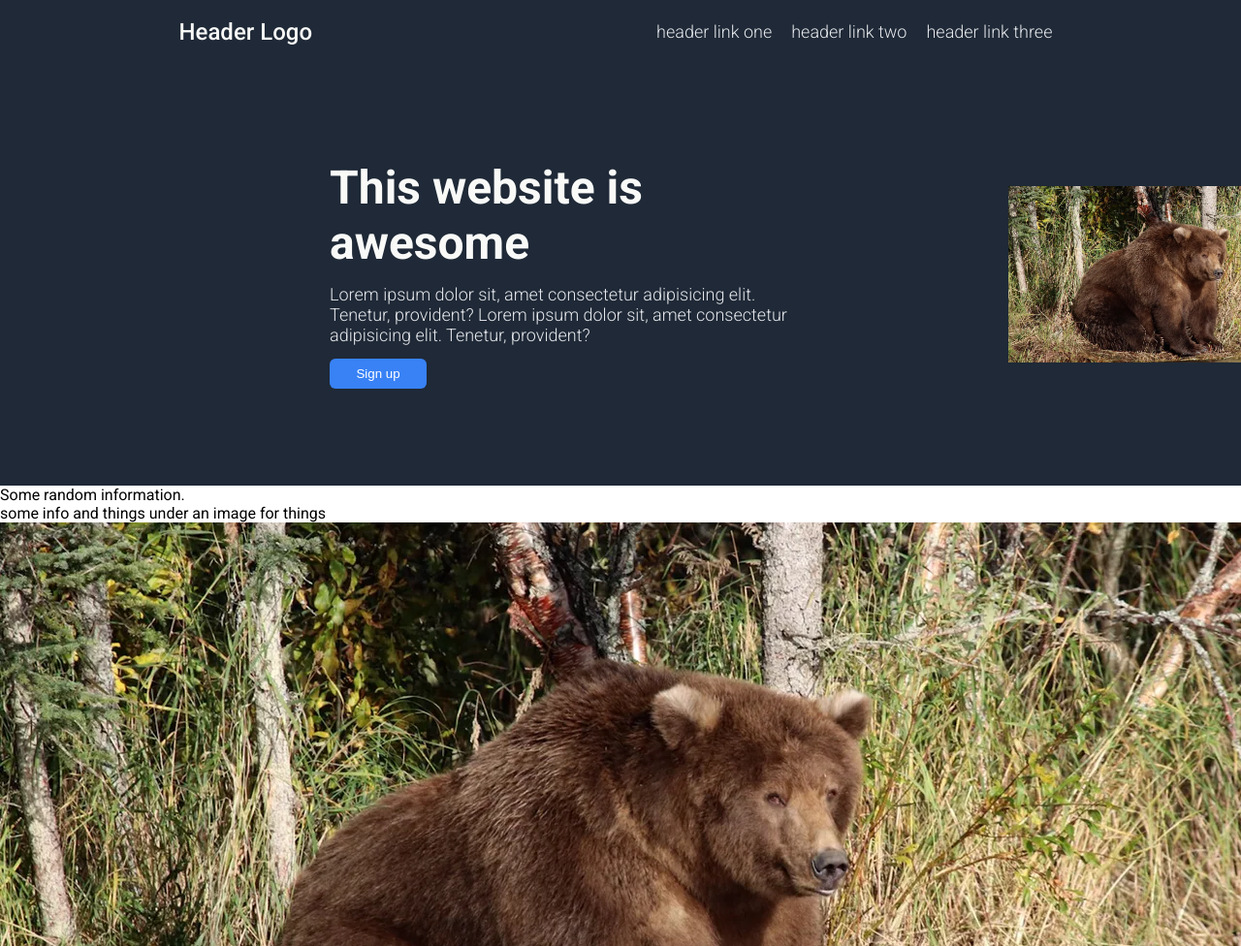
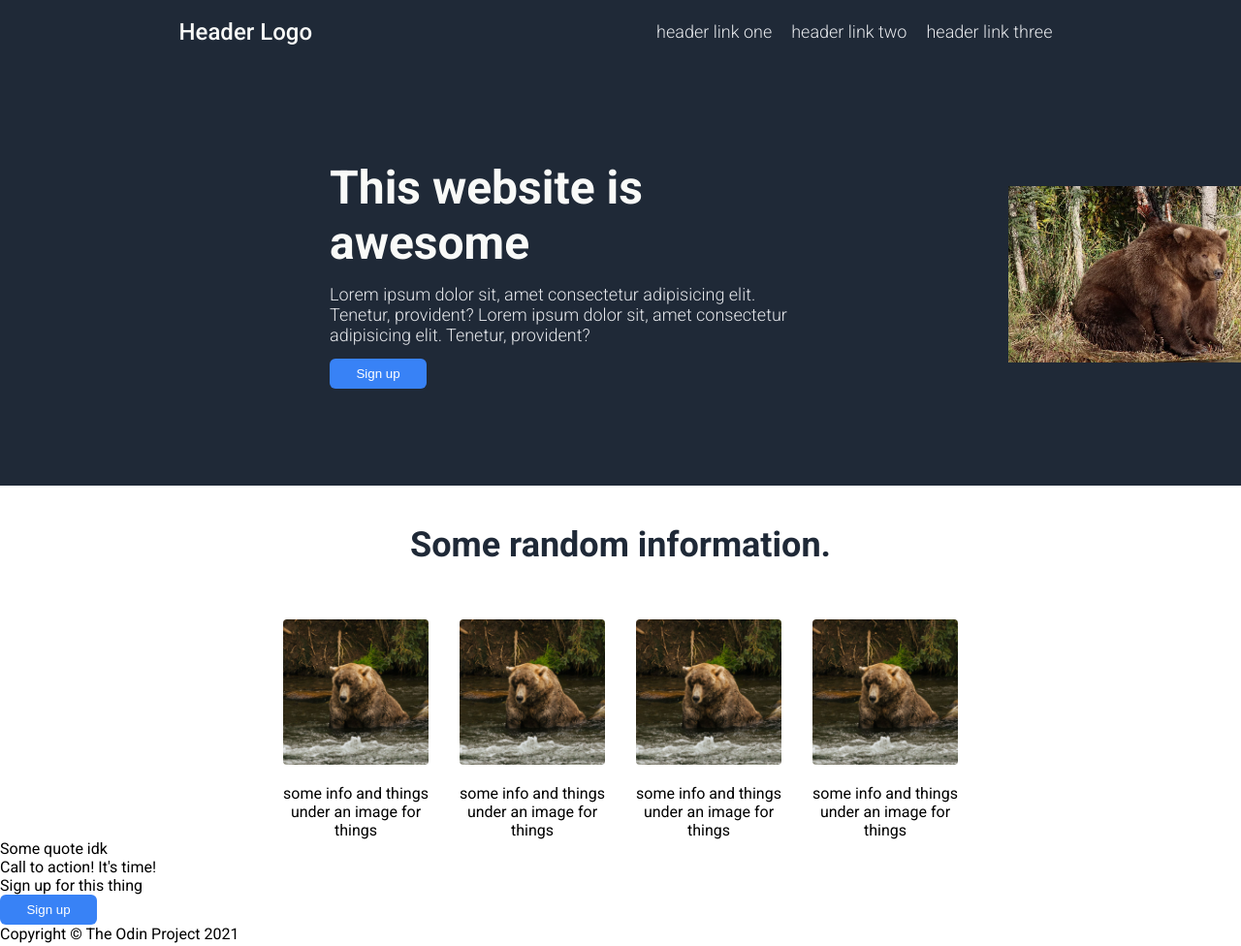
Before and after one commit to naailah-b/odin-landing-page, a plain HTML site: page index.html in a window 1280 px wide. Shown: the top 976 px of the page at 97% size. Drawn offline with Linux system fonts and the light colour scheme.

Commit message:
new bear image added and cards finished
git status
ok

```diff
--- a/index.html
+++ b/index.html
@@ -38,20 +38,20 @@
     <div id="cards-header">Some random information.</div>
     <div class="cards">
         <div class="card">
-            <div class="text">some info and things under an image for things</div>
-            <img src="images/fatty.jpg" alt="picture of tiny fat bear">
+            <img src="images/square-bear.jpeg" alt="picture of tiny fat bear">
+            <div class="card-text">some info and things under an image for things</div>
         </div>
         <div class="card">
-            <div class="text">some info and things under an image for things</div>
-            <img src="images/fatty.jpg" alt="picture of tiny fat bear">
+            <img src="images/square-bear.jpeg" alt="picture of tiny fat bear">
+            <div class="card-text">some info and things under an image for things</div>
         </div>
         <div class="card">
-            <div class="text">some info and things under an image for things</div>
-            <img src="images/fatty.jpg" alt="picture of tiny fat bear">
+            <img src="images/square-bear.jpeg" alt="picture of tiny fat bear">
+            <div class="card-text">some info and things under an image for things</div>
         </div>
         <div class="card">
-            <div class="text">some info and things under an image for things</div>
-            <img src="images/fatty.jpg" alt="picture of tiny fat bear">
+            <img src="images/square-bear.jpeg" alt="picture of tiny fat bear">
+            <div class="card-text">some info and things under an image for things</div>
         </div>
     </div>
 
--- a/style.css
+++ b/style.css
@@ -1,4 +1,3 @@
-
 body {
   display: flex;
   flex-direction: column;
@@ -20,6 +19,24 @@ body {
   font-size: 24px;
   color: #f9faf8;
   font-weight: 500;
+}
+
+a {
+  color: #e5e7eb;
+  text-decoration: none;
+}
+
+ul {
+  padding: 0;
+  margin: 0;
+  display: flex;
+}
+
+li {
+  padding: 10px;
+  list-style: none;
+  font-size: 18px;
+  font-weight: 300;
 }
 
 .showcase {
@@ -65,20 +82,28 @@ body {
   width: 100px;
 }
 
-a {
-  color: #e5e7eb;
-  text-decoration: none;
+#cards-header {
+  font-weight: bolder;
+  text-align: center;
+  font-size: 36px;
+  color: #1f2937;
+  margin: 40px;
 }
 
-ul {
-  padding: 0;
-  margin: 0;
+.cards {
   display: flex;
+  justify-content: center;
+  align-items: center;
 }
 
-li {
-  padding: 10px;
-  list-style: none;
-  font-size: 18px;
-  font-weight: 300;
+.cards img {
+  width: 150px;
+  border-radius: 4px;
+  margin: 16px;
 }
+
+.card-text {
+  width: 150px;
+  text-align: center;
+  margin: 0px 16px;
+}
```
Also changed, not shown: images/square-bear.jpeg (added).
